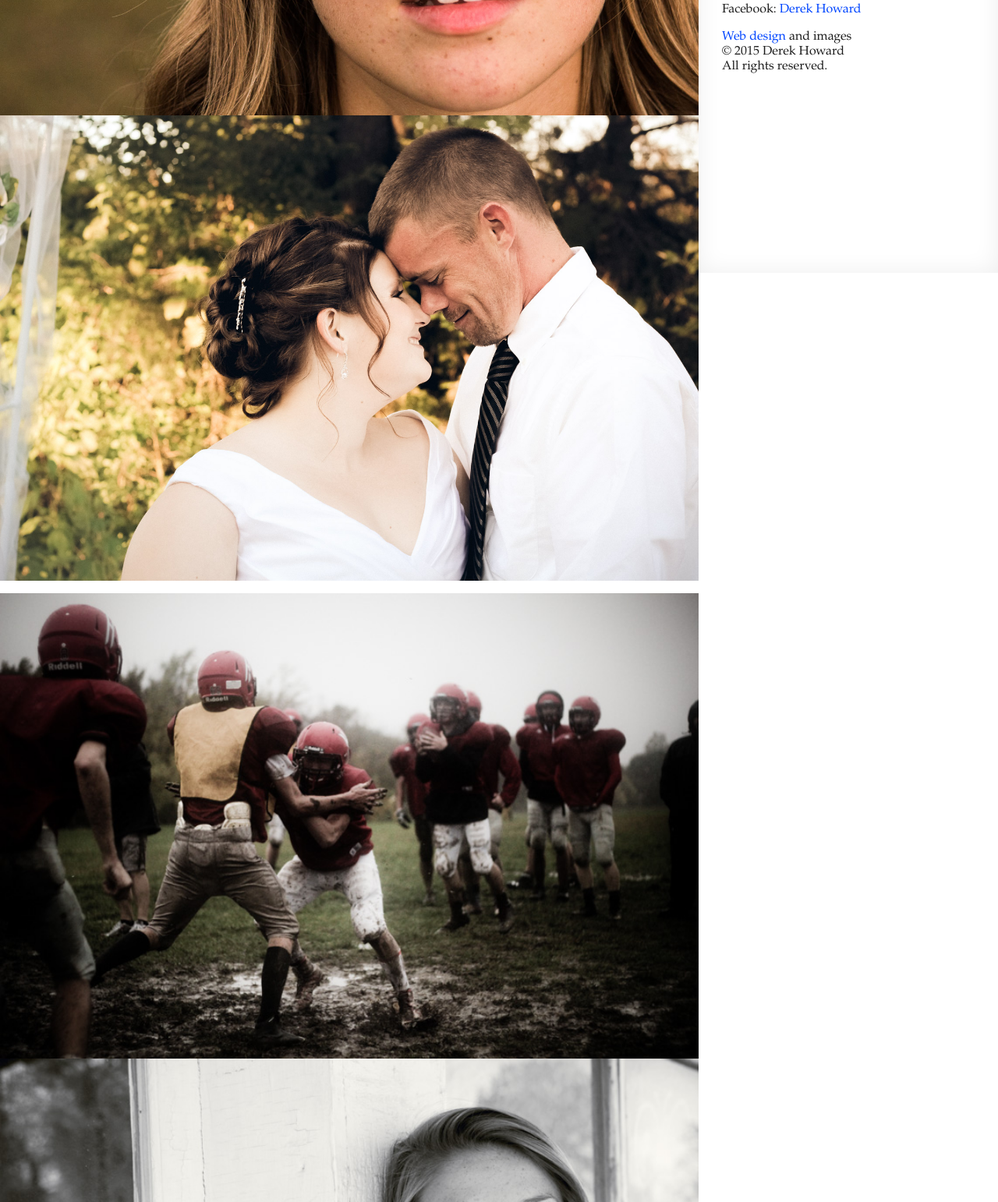
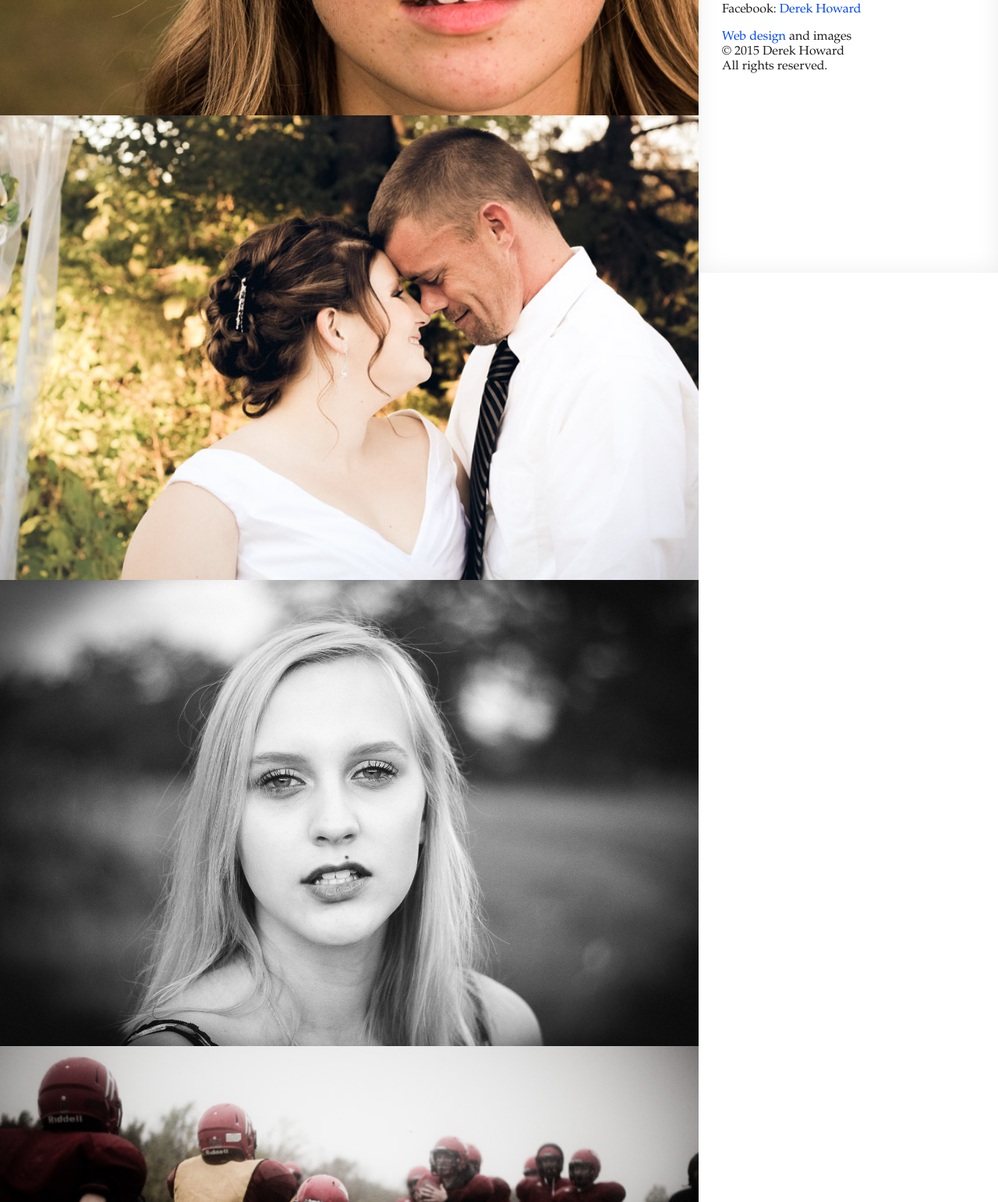
Before and after one commit to howderek/derekhoward.me, a plain HTML site: page index.html in a window 1280 px wide. Shown: the part 450-1992 px from the top of the page at 78% size. Drawn offline with Linux system fonts and the light colour scheme.

Commit message:
Update index.html

```diff
--- a/index.html
+++ b/index.html
@@ -40,8 +40,8 @@
 
     <div id="photos">
         <img onload="this.style.opacity = 1;" src="img/full/20%20(small).jpg" />
-        <img onload="this.style.opacity = 1;" src="img/full/portfolio-1.jpg" />
-        <img onload="this.style.opacity = 1;" src="img/small/portfolio-10.jpg" />
+        <img onload="this.style.opacity = 1;" src="img/small/portfolio-1.jpg" />
+        <img onload="this.style.opacity = 1;" src="img/full/portfolio-10.jpg" />
         <img onload="this.style.opacity = 1;" src="img/small/portfolio-2.jpg" />
         <img onload="this.style.opacity = 1;" src="img/small/portfolio-7.jpg" />
         <img onload="this.style.opacity = 1;" src="img/small/portfolio-3.jpg" />
```
